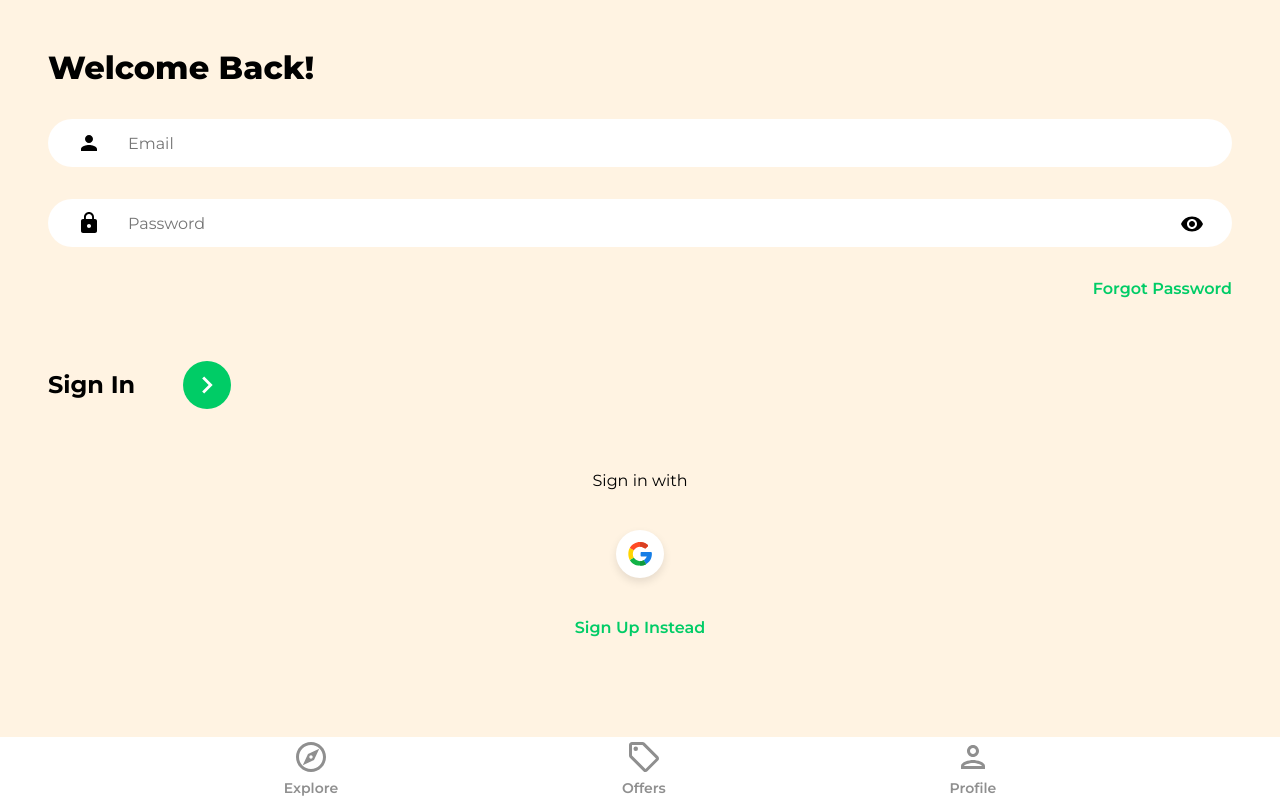
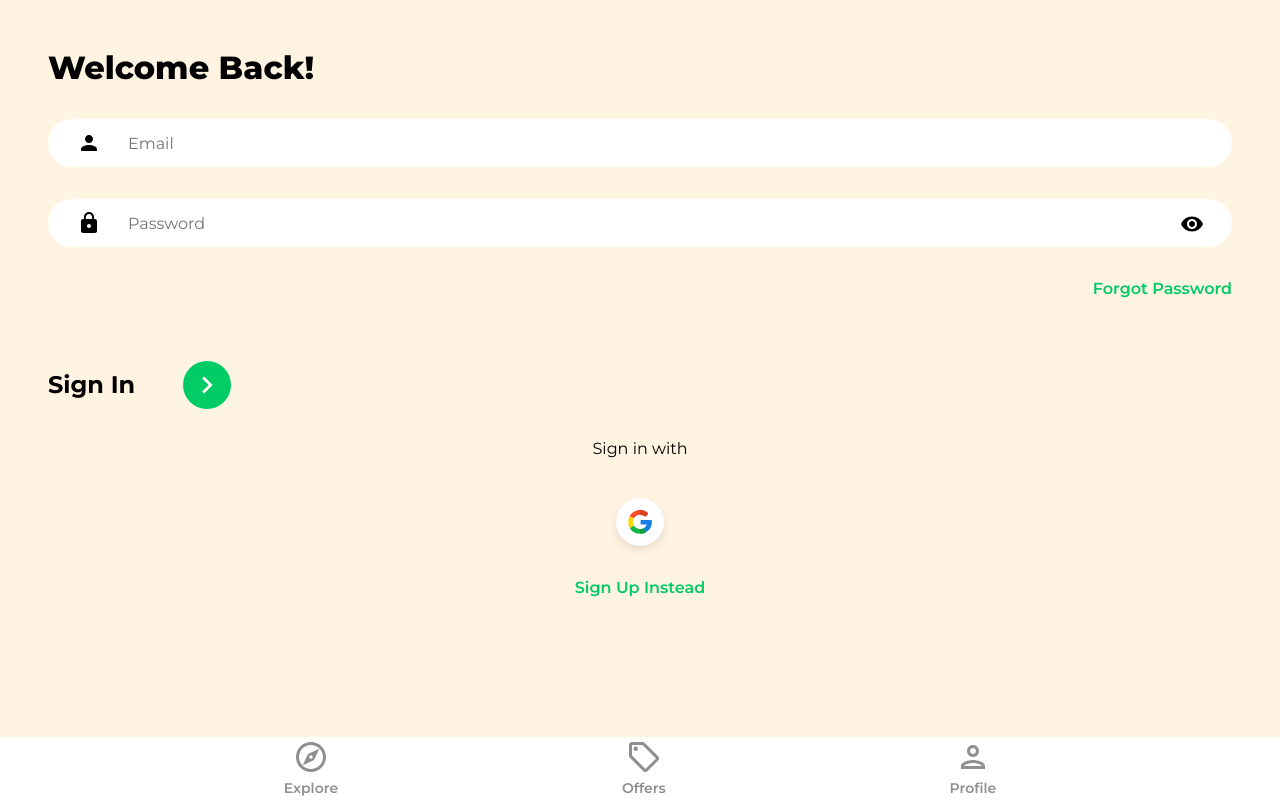
Before and after one commit to aAYUSHkujur/house-marketplace-app, a React (Create React App) app: page /sign-in in a window 1280 px wide. Built offline with nearby package versions, Linux system fonts and the light colour scheme.

Commit message:
updated css

```diff
--- a/src/index.css
+++ b/src/index.css
@@ -285,7 +285,7 @@ button {
 }
 
 .socialLogin {
-  margin-top: 2rem;
+  margin-top: 0;
   display: flex;
   flex-direction: column;
   align-items: center;
@@ -310,7 +310,7 @@ button {
 }
 
 .registerLink {
-  margin-top: 1rem;
+  margin-top: 0.5rem;
   color: #00cc66;
   font-weight: 600;
   text-align: center;
```
